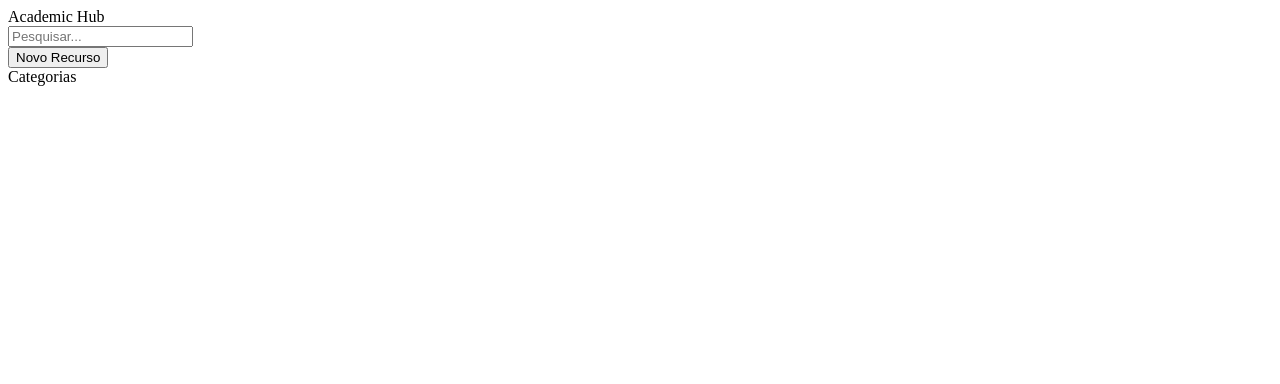
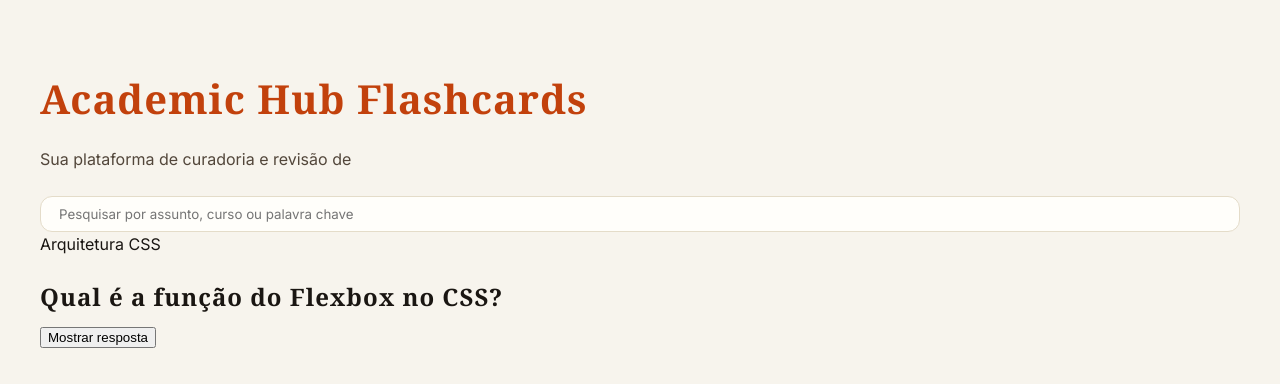
Before and after one commit to Rafa-Junior/academic-hub, a plain HTML site: page index.html in a window 1280 px wide. Drawn offline with Linux system fonts and the light colour scheme.

Commit message:
style: implementa variaveis css

```diff
--- a/index.html
+++ b/index.html
@@ -1,35 +1,69 @@
 <!DOCTYPE html>
-<html lang="pt-BR">
+<html lang="en">
 <head>
     <meta charset="UTF-8">
     <meta name="viewport" content="width=device-width, initial-scale=1.0">
-    <title>Academic Hub</title>
-    <link rel="stylesheet" href="style/styles.css"/>
+    <title>Stack Cards</title>
+    <link rel="stylesheet" href="style/styles.css">
+    <link rel="preconnect" href="https://fonts.googleapis.com">
+    <link rel="preconnect" href="https://fonts.gstatic.com" crossorigin>
+    <link href="https://fonts.googleapis.com/css2?family=Inter:ital,opsz,wght@0,14..32,100..900;1,14..32,100..900&display=swap" rel="stylesheet">
 </head>
 <body>
-    <header class="header">
-        <div>
-            Academic Hub
+    <!-- <header>
+        <div class="title">
+            <div class="logo">
+                <img src="" alt="">
+            </div>
+            <div class="text">
+                <h1>Stack Cards</h1>
+                <p>Revisão Inteligente</p>
+            </div>
         </div>
-        <div>
-            <input type="text" placeholder="Pesquisar...">
+
+        <nav class="nav-principal">
+                <a href="">Ciência</a>
+                <a href="">Funcionalidades</a>
+                <a href="">Agente de IA</a>
+                <a href="">FAQ</a>
+        </nav>
+
+        <div class="butons">
+
+            <div>
+                <img src="" alt="">
+            </div>
+            <div>
+                <a href="">Entrar Grátis</a>
+            </div>
+
         </div>
-        <button>Novo Recurso</button>
-    </header>
-    <div>
-        <aside>
-            <div>
-                Categorias
+    </header> -->
+
+    <main class="container">
+        <header>
+            <h1>Academic Hub Flashcards</h1>
+            <p>Sua plataforma de curadoria e revisão de </p>
+        </header>
+
+        <section class="search-section">
+            <div class="search-container">
+                <input type="text" placeholder="Pesquisar por assunto, curso ou palavra chave" aria-label="Campo de pesquisa">
+
             </div>
-        </aside>
-        <main>
-            <section>
+        </section>
 
-            </section>
-            <section>
-
-            </section>
-        </main>
-    </div>
+        <article class="flashcard">
+            <span class="flashcard-category">
+                Arquitetura CSS
+            </span>
+            <h2 class="flashcard-question">
+                Qual é a função do Flexbox no CSS?
+            </h2>
+            <button class="btn-primary" aria-label="Mostrar resposta">
+                Mostrar resposta
+            </button>
+        </article>
+    </main>
 </body>
 </html>
--- /dev/null
+++ b/style/styles.css
@@ -0,0 +1,102 @@
+
+
+:root {
+--bg-primary: #f7f4ed;
+--bg-secondary: #fffefa;
+--bg-tertiary: #efeade;
+--bg-elevated: #ffffff;
+
+--text-primary: #1a1612;
+--text-secondary: #52463a;
+--text-tertiary: #8a7a68;
+--text-inverse: #f7f4ed;
+
+--border-subtle: #e4dcc9;
+--border-medium: #c9bfa8;
+--border-strong: #1a1612;
+
+--accent: #c2410c;
+--accent-hover: #9a330a;
+--accent-soft: #fef3e8;
+
+--wrong: #b91c1c;
+--wrong-soft: #fde8e8;
+--hard: #c2410c;
+--hard-soft: #fef3e8;
+--good: #0f766e;
+--good-soft: #e6f4f1;
+--easy: #365314;
+--easy-soft: #eef5e3;
+
+--font-display: 'Fraunces', Georgia, serif;
+--font-body: 'Inter', -apple-system, BlinkMacSystemFont, sans-serif;
+--font-mono: 'JetBrains Mono', 'Courier New', monospace;
+
+--max-width: 1200px;
+--radius-sm: 6px;
+--radius-md: 12px;
+--radius-lg: 20px;
+--shadow-sm: 0 1px 2px rgba(26, 22, 18, 0.04), 0 2px 4px rgba(26, 22, 18, 0.04);
+--shadow-md: 0 4px 6px rgba(26, 22, 18, 0.05), 0 10px 15px rgba(26, 22, 18, 0.06);
+--shadow-lg: 0 10px 20px rgba(26, 22, 18, 0.06), 0 20px 40px rgba(26, 22, 18, 0.08);
+--shadow-card: 0 1px 3px rgba(26, 22, 18, 0.05), 0 4px 12px rgba(26, 22, 18, 0.04);
+--trans-fast: 150ms ease;
+--trans-medium: 280ms cubic-bezier(0.4, 0, 0.2, 1);
+--trans-slow: 500ms cubic-bezier(0.4, 0, 0.2, 1);
+}
+
+body {
+    font-family: var(--font-body);
+    background-color: var(--bg-primary);
+    color: var(--text-primary);
+    line-height: 1.6;
+    padding: 2rem;
+    display: flex;
+    justify-content: center;
+}
+
+.container {
+    width: 100%;
+    height: 100%;
+}
+
+h1,h2,h3 {
+    font-family: var(--font-display);
+    font-weight: 600;
+    letter-spacing: 1px;
+    margin-bottom: 0.5rem;
+}
+
+h1 {
+    font-size: 2.5rem;
+    color: var(--accent);
+}
+
+p {
+    color: var(--text-secondary);
+    margin-bottom: 1.5rem;
+}
+
+.search-container {
+    display: flex;
+    align-items: center;
+    background-color: var(--bg-secondary);
+    border: 1px solid var(--border-subtle);
+    border-radius: var(--radius-md);
+    padding: 0.5rem 1rem;
+    transition: all var(--trans-fast);
+}
+
+.search-container:focus-within {
+    border-color: var(--accent);
+    box-shadow: 0 0 0 3px var(--accent);
+}
+
+.search-container input {
+    border: none;
+    outline: none;
+    width: 100%;
+    font-family: var(--font-body);
+    font-size: ;
+    background: transparent;
+}
```
Also changed, not shown: main.js (added).
